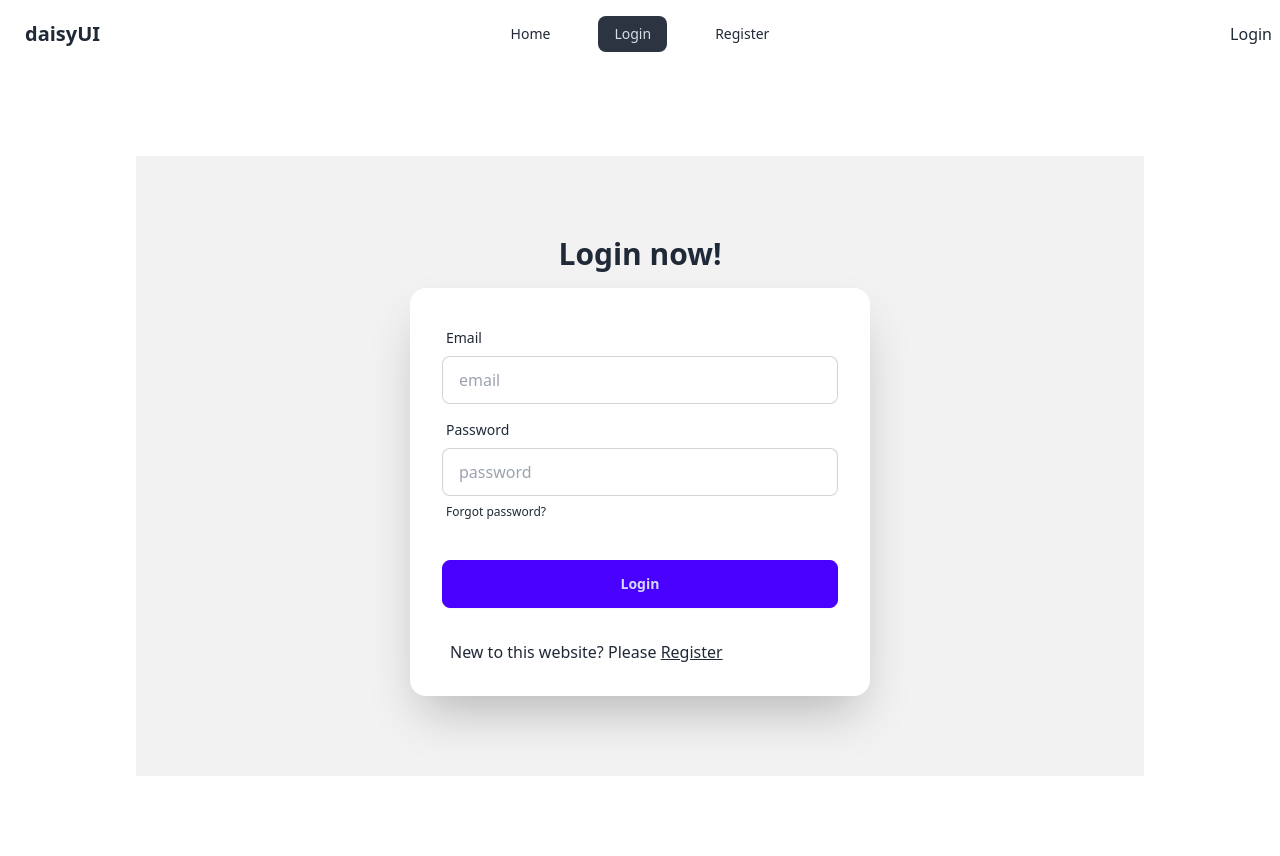
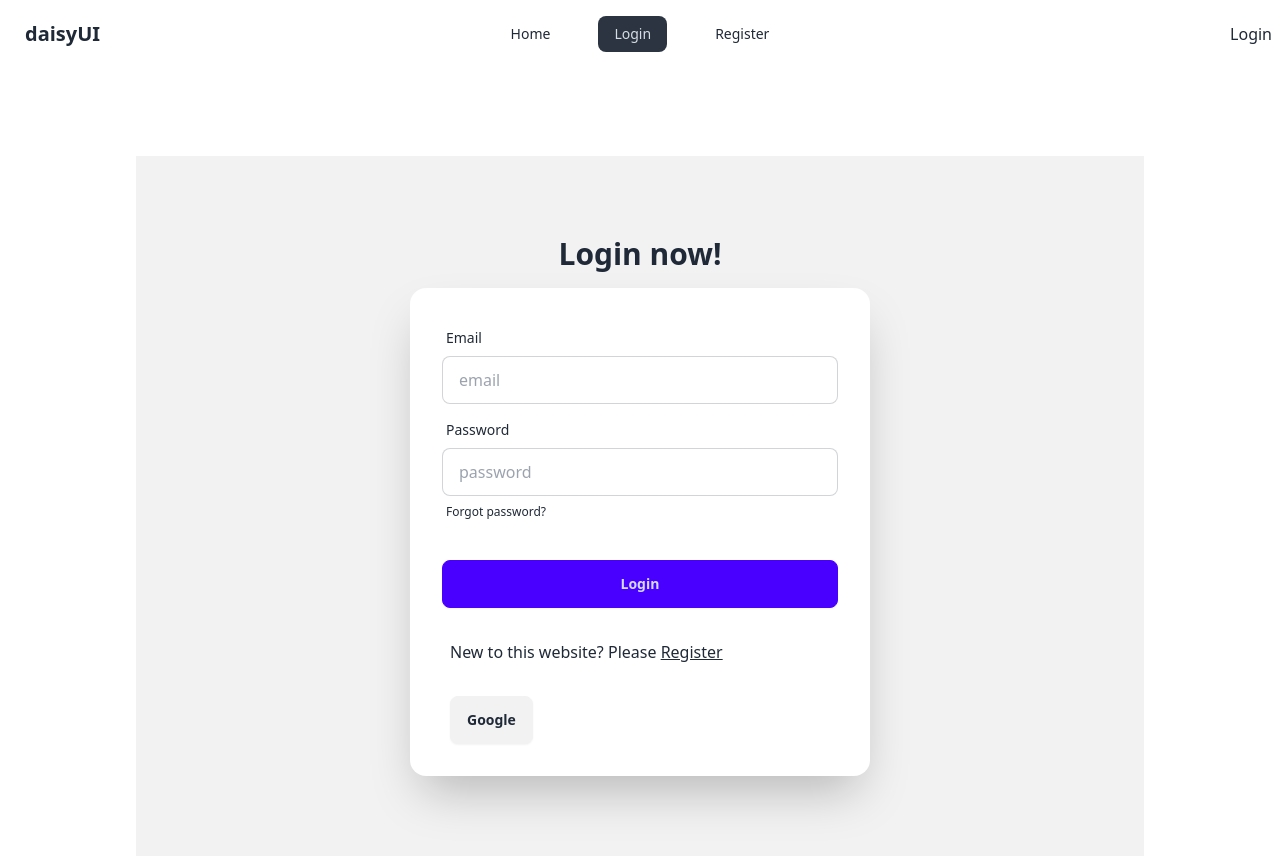
Before and after one commit to NureAlam68/auth-private-route, a React (Vite) app: page /login in a window 1280 px wide. Before the commit the page ends 800 px from the top, so only its background shows below. Built offline with nearby package versions, Linux system fonts and the light colour scheme; no server answers.

Commit message:
sign in with google

```diff
--- a/src/components/Login.jsx
+++ b/src/components/Login.jsx
@@ -6,7 +6,7 @@
 const Login = () => {
 
     const navigate = useNavigate()
-    const {signInUser} = useContext(AuthContext)
+    const {signInUser, signInWithGoogle} = useContext(AuthContext)
 
   const handleLogin = (e) => {
     e.preventDefault();
@@ -26,9 +26,20 @@
         navigate("/")
     })
     .catch((error) => {
-        console.log("ERROR", error)
+        console.log("ERROR", error.message)
     })
   };
+
+  const handleGoogleSignIn = () => {
+    signInWithGoogle()
+    .then((result) => {
+        console.log(result.user)
+        navigate("/")
+    })
+    .catch((error) => {
+        console.log("Error", error.message)
+    })
+  }
 
   return (
     <div className="px-[136px] mt-[88px]">
@@ -81,6 +92,9 @@
                 Register
               </Link>
             </p>
+            <p className="px-10 pb-8">
+                <button onClick={handleGoogleSignIn} className="btn btn-">Google</button>
+            </p>
           </div>
         </div>
       </div>
--- a/src/providers/AuthProvider.jsx
+++ b/src/providers/AuthProvider.jsx
@@ -1,10 +1,11 @@
-import { createUserWithEmailAndPassword, onAuthStateChanged, signInWithEmailAndPassword, signOut } from "firebase/auth";
+import { createUserWithEmailAndPassword, GoogleAuthProvider, onAuthStateChanged, signInWithEmailAndPassword, signInWithPopup, signOut } from "firebase/auth";
 import PropTypes from "prop-types";
 import { createContext, useEffect, useState } from "react";
 import { auth } from "../firebase.init";
 
 // eslint-disable-next-line react-refresh/only-export-components
 export const AuthContext = createContext(null);
+const googleProvider = new GoogleAuthProvider()
 
 const AuthProvider = ({children}) => {
 
@@ -19,6 +20,10 @@
     const signInUser = (email, password) => {
         setLoading(true)
         return signInWithEmailAndPassword(auth, email, password)
+    }
+
+    const signInWithGoogle = () => {
+        return signInWithPopup(auth, googleProvider)
     }
 
     const signOutUser = () => {
@@ -46,6 +51,7 @@
         user,
         createUser,
         signInUser,
+        signInWithGoogle,
         signOutUser,
         loading
     }
```
